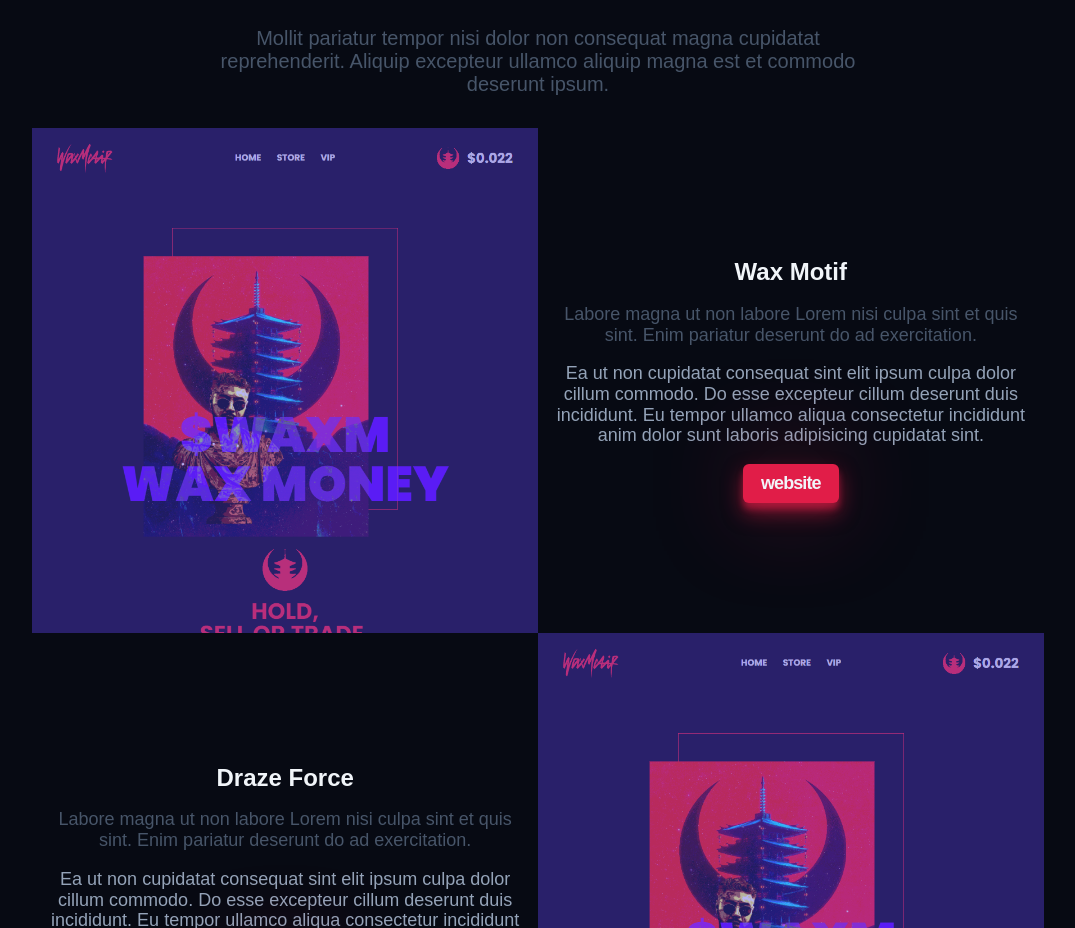
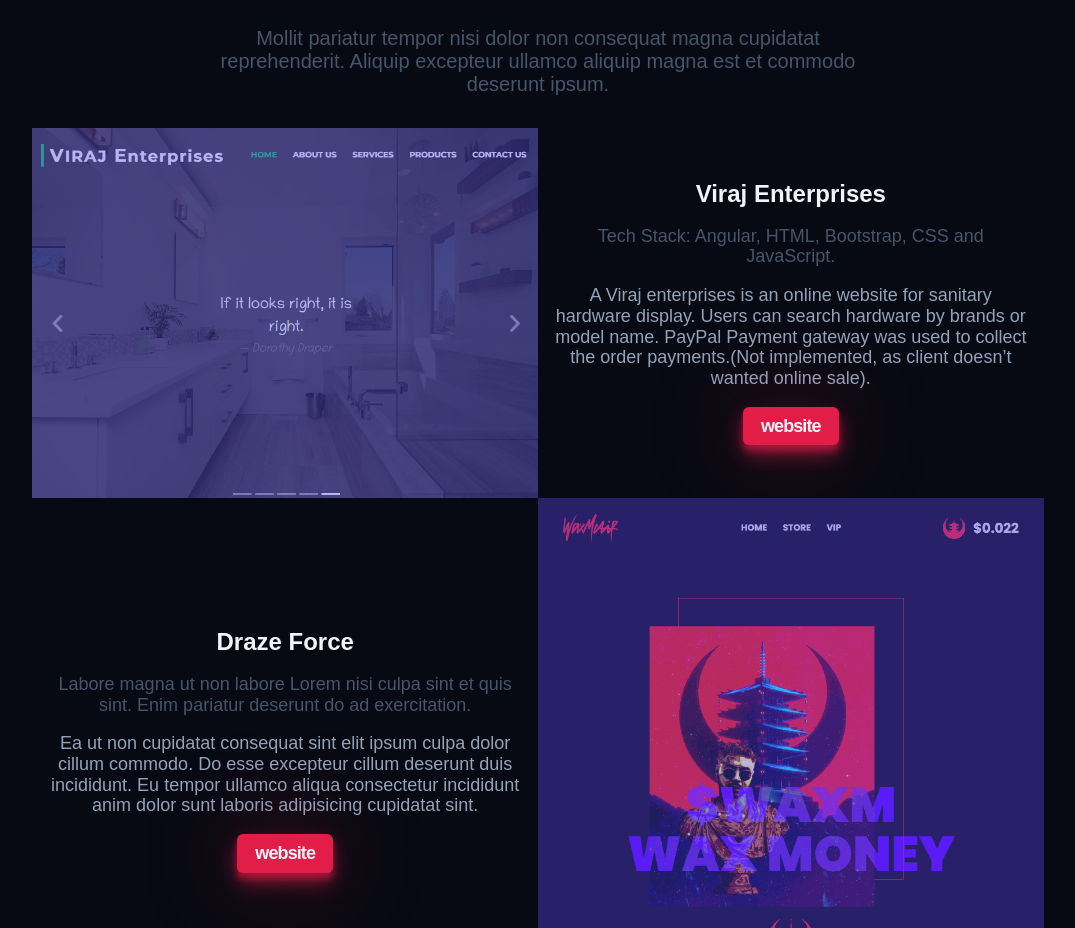
Before and after one commit to arpitbhati/Building-a-portfolio-website, a website built with Vite: page index.html in a window 1280 px wide. Shown: the part 3680-4608 px from the top of the page, without its empty margins (102-1177 px from the left). Built offline with nearby package versions, Linux system fonts and the light colour scheme; a web font is replaced by a local one.

Commit message:
add viraj enterprises project

```diff
--- a/index.html
+++ b/index.html
@@ -207,17 +207,17 @@
         <p class="work__description">Mollit pariatur tempor nisi dolor non consequat magna cupidatat reprehenderit. Aliquip excepteur ullamco aliquip magna est et commodo deserunt ipsum.</p>
         <div class="work__conatainer">
           <!-- project 1 -->
-          <h3 class="work__project-title">Wax Motif</h3>
+          <h3 class="work__project-title">Viraj Enterprises</h3>
           <div class="work__img-wrapper work__image1">
             <img class="lazy loading"
             src="https://placehold.co/900"
-            data-src="/waxmoney.png" alt="wax motif website" />
+            data-src="/viraj-enterprise.png" alt="Viraj Enterprises website" />
           </div>
           <div class="work__project work__content1">
-            <h3 class="work__project-subtitle">Wax Motif</h3>
-            <p class="work__project-description1">Labore magna ut non labore Lorem nisi culpa sint et quis sint. Enim pariatur deserunt do ad exercitation.</p>
-            <p class="work__project-description2">Ea ut non cupidatat consequat sint elit ipsum culpa dolor cillum commodo. Do esse excepteur cillum deserunt duis incididunt. Eu tempor ullamco aliqua consectetur incididunt anim dolor sunt laboris adipisicing cupidatat sint.</p>
-            <a class="btn work__project-btn">website</a>
+            <h3 class="work__project-subtitle">Viraj Enterprises</h3>
+            <p class="work__project-description1">Tech Stack: Angular, HTML, Bootstrap, CSS and JavaScript.</p>
+            <p class="work__project-description2">A Viraj enterprises is an online website for sanitary hardware display. Users can search hardware by brands or model name. PayPal Payment gateway was used to collect the order payments.(Not implemented, as client doesn’t wanted online sale).</p>
+            <a class="btn work__project-btn" href="https://viraj-enterprise.vercel.app/">website</a>
           </div>
 
           <!-- project 2 -->
```
Also changed, not shown: public/viraj-enterprise.png (added), public/viraj-enterprise.vercel.app_ (3).png (added).
